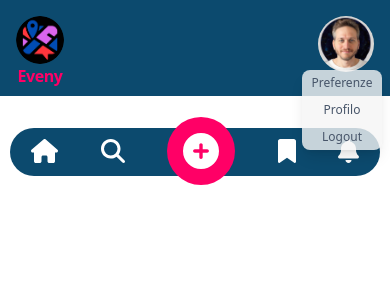
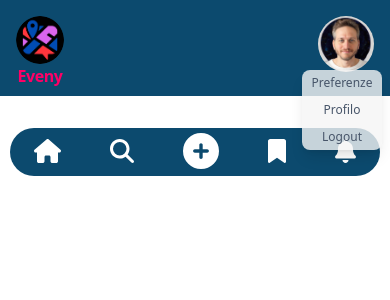
Before and after one commit to Mariowebcs/Develhope-Progetto-Finale, a React (Create React App) app in the folder eveny/: page /events in a window 390 px wide. Both pictures are taken after a click on the element 346 px from the left and 44 px from the top of the page. Shown: the top 300 px of the page. Built offline with nearby package versions, Linux system fonts and the light colour scheme.

Commit message:
modified mobile menu

```diff
--- a/eveny/src/components/shared/MobileMenu.js
+++ b/eveny/src/components/shared/MobileMenu.js
@@ -29,7 +29,7 @@ const MobileMenu = () => {
         <button className="text-3xl" onClick={linkAddHandler}>
           <FontAwesomeIcon
             icon={faCirclePlus}
-            className="text-4xl bg-[#ff0066] rounded-full p-4 relative bottom-[0.7rem]"
+            className="text-4xl"
             inverse
           />
         </button>
--- a/eveny/src/components/shared/Navbar.js
+++ b/eveny/src/components/shared/Navbar.js
@@ -60,7 +60,7 @@ const  Navbar =( ) => {
                 <a href="https://www.w3schools.com">Profilo</a>
               </li>
               <li className="hover:bg-neutral-200 bg-opacity-80 rounded-lg py-1">
-                <a href="https://www.w3schools.com">Logout</a>
+                <span onClick={""}>Logout</span>
               </li>
             </ul>
           </div>
```
